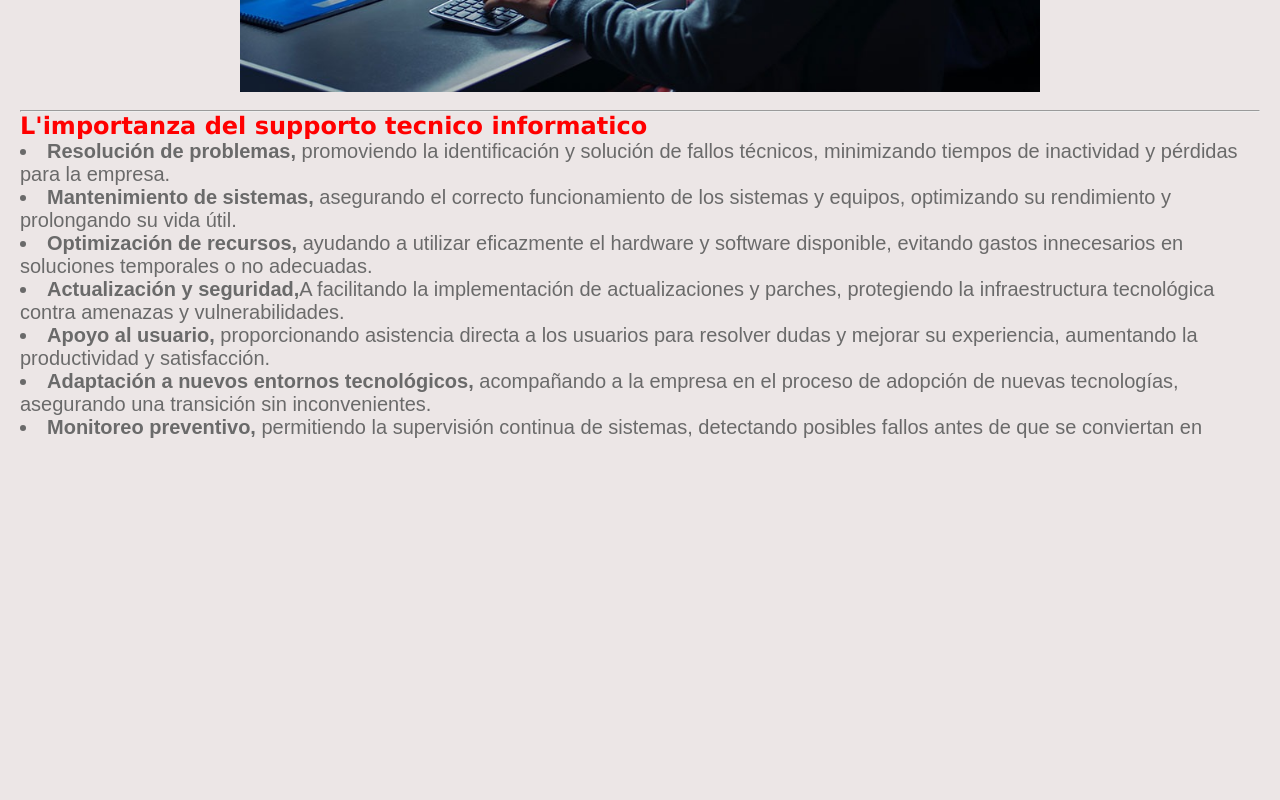
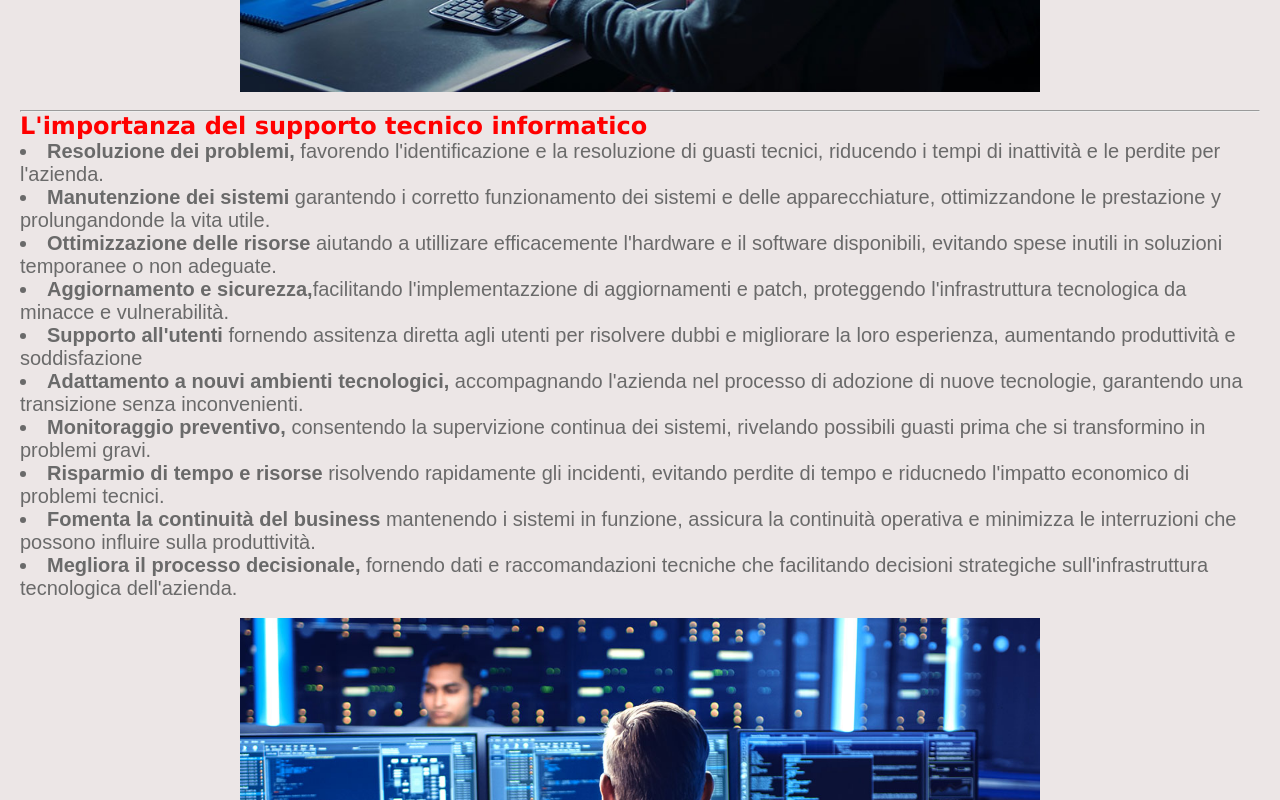
Before and after one commit to MarioJonathan2025/SBC-ST-2.github.io, a plain HTML site: page definizione.html in a window 1280 px wide. Shown: the part 577-1377 px from the top of the page. Drawn offline with Linux system fonts and the light colour scheme.

Commit message:
traduccion al italiano, definizione

```diff
--- a/storia.html
+++ b/definizione.html
@@ -79,35 +79,39 @@
     <h2>L'importanza del supporto tecnico informatico</h2>
 
     <ul>
-        <li><b>Resolución de problemas,</b> promoviendo la identificación y solución de fallos técnicos,
-            minimizando tiempos de inactividad y pérdidas para la empresa.</li>
+        <li><b>Resoluzione dei problemi,</b> favorendo l'identificazione e la resoluzione di guasti tecnici,
+        riducendo i tempi di inattività e le perdite per l'azienda. </li>
 
-        <li><b>Mantenimiento de sistemas,</b> asegurando el correcto funcionamiento de los sistemas y equipos,
-            optimizando su rendimiento y prolongando su vida útil.</li>
+        <li><b>Manutenzione dei sistemi</b> garantendo i corretto funzionamento dei sistemi e delle
+        apparecchiature, ottimizzandone le prestazione y prolungandonde la vita utile.</li>
 
-        <li><b>Optimización de recursos,</b> ayudando a utilizar eficazmente el hardware y software disponible,
-            evitando gastos innecesarios en soluciones temporales o no adecuadas.</li>
+        <li><b>Ottimizzazione delle risorse</b> aiutando a utillizare efficacemente l'hardware e il software
+        disponibili, evitando spese inutili in soluzioni temporanee o non adeguate.</li>
 
-        <li><b>Actualización y seguridad,</b>A facilitando la implementación de actualizaciones y parches,
-            protegiendo la infraestructura tecnológica contra amenazas y vulnerabilidades.</li>
+        <li><b>Aggiornamento e sicurezza,</b>facilitando l'implementazzione di aggiornamenti e patch, proteggendo
+            l'infrastruttura tecnologica da minacce e vulnerabilità.</li>
 
-        <li><b>Apoyo al usuario,</b> proporcionando asistencia directa a los usuarios para resolver dudas y mejorar
-            su experiencia, aumentando la productividad y satisfacción.</li>
+        <li><b>Supporto all'utenti</b> fornendo assitenza diretta agli utenti per risolvere dubbi e migliorare
+        la loro esperienza, aumentando produttività e soddisfazione</li>
 
-        <li><b>Adaptación a nuevos entornos tecnológicos,</b> acompañando a la empresa en el proceso de
-            adopción de nuevas tecnologías, asegurando una transición sin inconvenientes.</li>
+        <li><b>Adattamento a nouvi ambienti tecnologici,</b> accompagnando l'azienda nel processo di adozione
+            di nuove tecnologie, garantendo una transizione senza inconvenienti.</li>
 
-        <li><b>Monitoreo preventivo,</b> permitiendo la supervisión continua de sistemas, detectando posibles fallos
-            antes de que se conviertan en problemas graves.</li>
 
-        <li><b>Ahorro de tiempo y recursos,</b> al resolver incidentes rápidamente, evita pérdidas de tiempo y
-            reduce el impacto económico de problemas técnicos.</li>
+        <li><b>Monitoraggio preventivo,</b> consentendo la supervizione continua dei sistemi, rivelando possibili
+        guasti prima che si transformino in problemi gravi.</li>
 
-        <li><b>Fomenta la continuidad del negocio,</b> al mantener los sistemas funcionando, asegura la continuidad
-            operativa y minimiza interrupciones que afecten a la productividad.</li>
 
-        <li><b>Mejora en la toma de decisiones,</b> proporcionando datos y recomendaciones técnicas que facilitan
-            decisiones estratégicas sobre la infraestructura tecnológica de la empresa.</li>
+        <li><b>Risparmio di tempo e risorse</b> risolvendo rapidamente gli incidenti, evitando perdite di tempo
+        e riducnedo l'impatto economico di problemi tecnici.</li>
+
+
+        <li><b>Fomenta la continuità del business</b> mantenendo i sistemi in funzione, assicura la continuità
+        operativa e minimizza le interruzioni che possono influire sulla produttività.</li>
+
+
+        <li><b>Megliora il processo decisionale,</b> fornendo dati e raccomandazioni tecniche che facilitando
+        decisioni strategiche sull'infrastruttura tecnologica dell'azienda.</li>
     </ul>
     <br>
     <img src="img/img-storia/mba-gestao-TI-site.jpg" width="720" alt="supporto"><br>
```
Also changed, not shown: index.html (+1 -1 lines).
